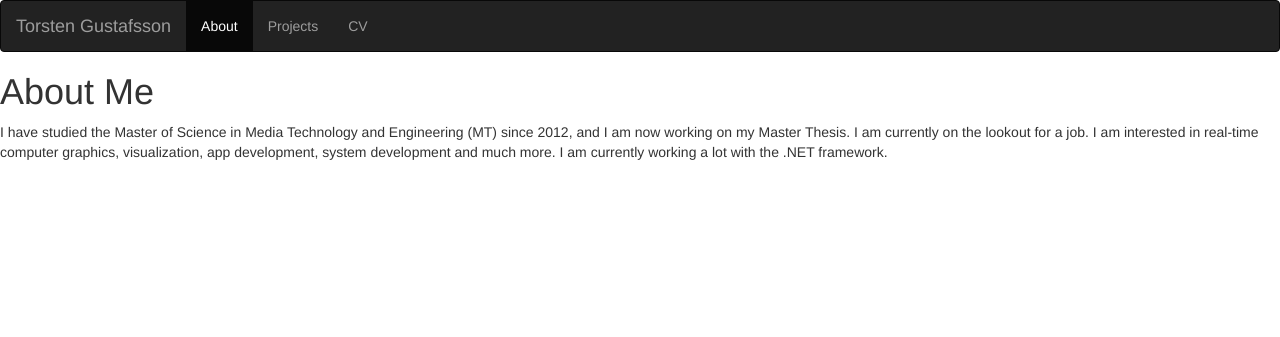
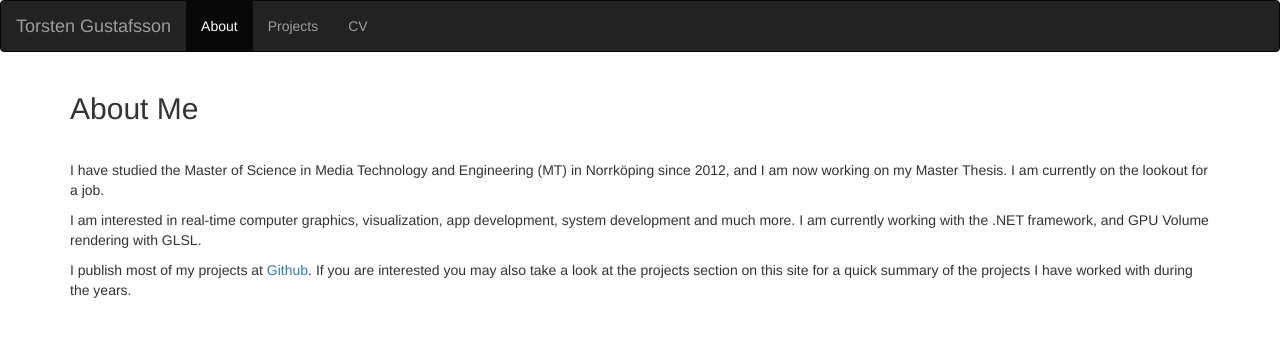
Before and after one commit to torstengustafsson/torstengustafsson.github.io, a Jekyll site: the page pages/about/index.html, which Jekyll copies as it is, in a window 1280 px wide. Shown: the top 337 px of the page. Built offline with Jekyll 4.4.1, drawn with Linux system fonts in a browser that asks for light colours.

Commit message:
Formatted text and added CV

```diff
--- a/pages/about/index.html
+++ b/pages/about/index.html
@@ -22,11 +22,17 @@
   </div>
 </nav>
 
-<h1>About Me</h1>
-
-I have studied the Master of Science in Media Technology and Engineering (MT) since 2012, and I am now working on my Master Thesis. I am currently on the lookout for a job.
-
-I am interested in real-time computer graphics, visualization, app development, system development and much more. I am currently working a lot with the .NET framework.
+<div class="container">
+    <div class="row">
+        <div class="col-lg-12">
+            <h2>About Me</h2>
+            <div class="col-xs-12" style="height:25px;"></div>
+            <p>I have studied the Master of Science in Media Technology and Engineering (MT) in Norrköping since 2012, and I am now working on my Master Thesis. I am currently on the lookout for a job.</p>
+            <p>I am interested in real-time computer graphics, visualization, app development, system development and much more. I am currently working with the .NET framework, and GPU Volume rendering with GLSL.</p>
+            <p>I publish most of my projects at <a target="blank" href="https://github.com/torstengustafsson">Github</a>. If you are interested you may also take a look at the projects section on this site for a quick summary of the projects I have worked with during the years.</p>
+        </div>
+    </div>
+</div>
 
 </body>
 </html>
--- a/pages/projects/gameofdomes/index.html
+++ b/pages/projects/gameofdomes/index.html
@@ -41,7 +41,7 @@
             <div class="col-xs-12" style="height:50px;"></div>
             <p>As part of my bachelors degree I worked in a group of five students to develop a space game for the dome-theater in Norrköping Visualization Centre. The project included controls through the players mobile phones. A group of three players connect to a game together, where each one is assigned a specific role to handle the spaceship (pilot, gunner and engineer).</p>
             <p>We wanted to use a 3D engine to make the game, and at first we wanted to use Unity, but when we realised we needed the paid version to get access to web-sockets we decided to use OpenSceneGraph instead.</p>
-            <p>The Game uses <a target="blank" href="http://www.openscenegraph.org/">OpenSceneGraph</a> for graphics, <a target="blank" href="https://c-student.itn.liu.se/wiki/develop:sgct:sgct">SGCT</a> (short for Simple Graphics Cluster Toolkit) to render our game on the six dome projectors and <a target="blank" href="http://www.smartfoxserver.com/">SmartFoxServer</a> to set up a connection between  thecontrollers and the game. The controller interface was made using HTML.</p>
+            <p>The Game uses <a target="blank" href="http://www.openscenegraph.org/">OpenSceneGraph</a> for graphics, <a target="blank" href="https://c-student.itn.liu.se/wiki/develop:sgct:sgct">SGCT</a> (short for Simple Graphics Cluster Toolkit) to render our game on the six dome projectors and <a target="blank" href="http://www.smartfoxserver.com/">SmartFoxServer</a> to set up a connection between  the controllers and the game. The controller interface was made using HTML.</p>
 
             <div class="col-xs-12" style="height:50px;"></div>
             <p><b>Related Terms:</b></p>
```
Also changed, not shown: pages/cv/index.html (+16 -3 lines), pages/home/index.html (+9 -3 lines), 1 other file.
